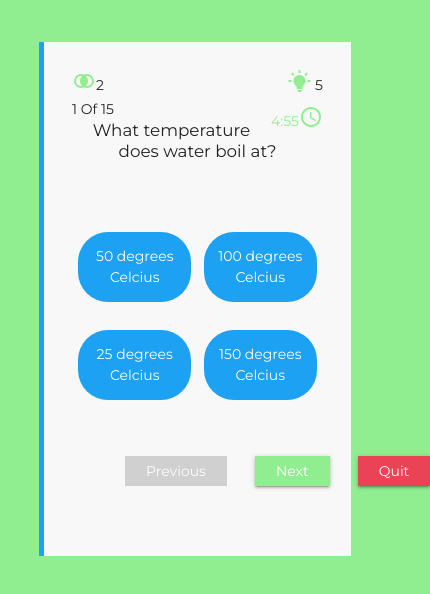
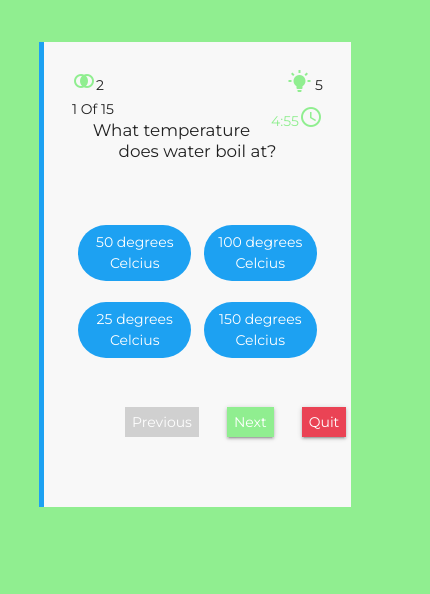
Before and after one commit to Sambalicious/reactQuizApp, a React (Create React App) app: page /play/quiz in a window 390 px wide. Shown: the top 594 px of the page, 430 px wide, since content can reach past the window. Built offline with nearby package versions, Linux system fonts and the light colour scheme.

Commit message:
added responsiveness to the instruction page

```diff
--- a/src/components/Home.jsx
+++ b/src/components/Home.jsx
@@ -16,7 +16,7 @@ const Home = () => {
                 <h1>Computer Based Test -Demo.</h1>
                 <div className="playBtn">
                     <ul>
-                        <li><Link  className="play-button" to="/play/instructions">Play</Link></li>
+                        <li><Link  className="play-button" to="/play/instructions">Play Demo </Link></li>
                     </ul>
                 </div>
                 <div className="auth-container">
--- a/src/styles/_instructions.scss
+++ b/src/styles/_instructions.scss
@@ -52,9 +52,10 @@ a{
         height: 150% !important;
     }
 
-    a{
-        padding:5px;
-        border-radius: 3px;
+     a{
+        padding:2px !important;
+        border-radius: 2px !important;
+        margin: 10px;
 
     }
 }
--- a/src/styles/_play.scss
+++ b/src/styles/_play.scss
@@ -117,19 +117,18 @@ body{
 }
 
 @media screen and (max-width: 768px){
-      .option{padding: $xtra-small;
-        margin: $small-medium auto;
+      .option{padding: $xtra-small !important;
+        margin: $small-medium auto !important;
         width: 85%;
 
 }
 
-.btn-container button{
-    margin-right: $normal ;
-    padding: $xtra-small;
+.questions .btn-container button{
 
-
-
+    padding: $xtra-small !important;
+}
+.questions .option {
+    padding: $xtra-small !important;
 
 }
-
 }
```
